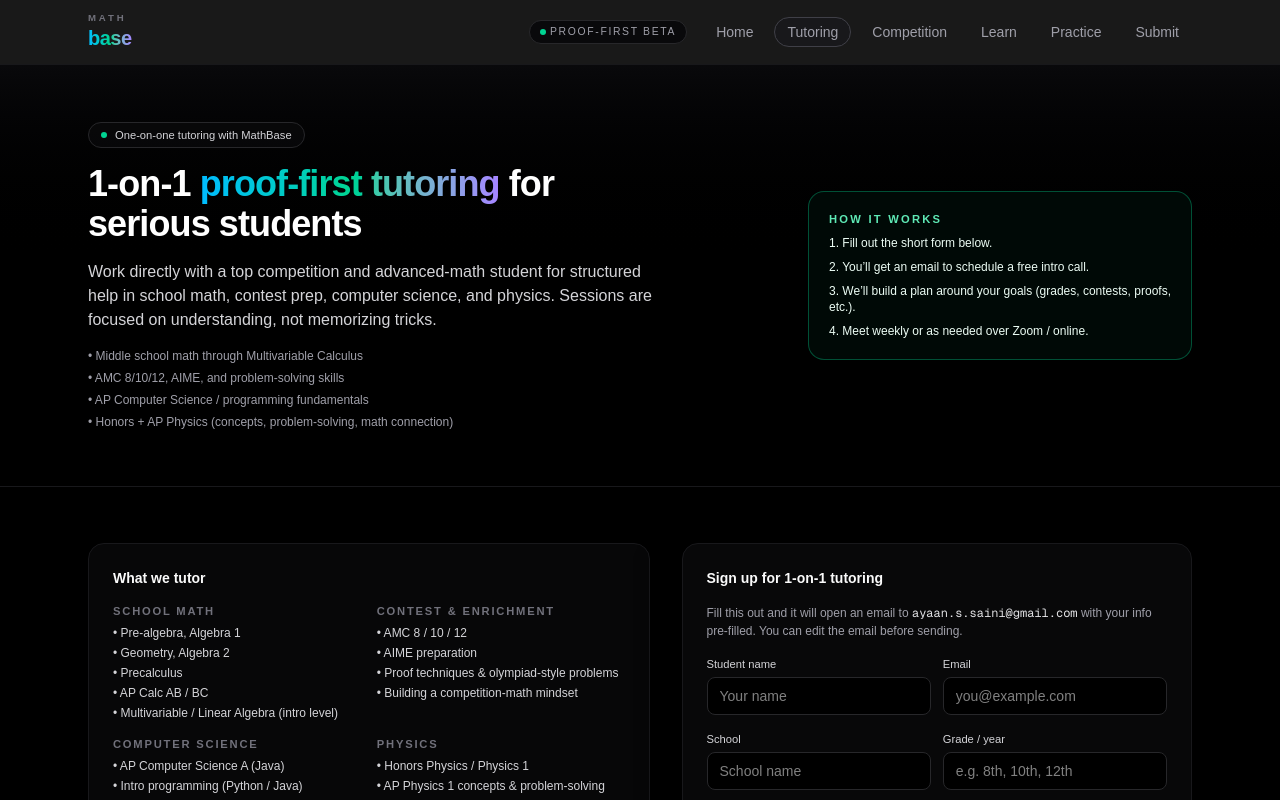
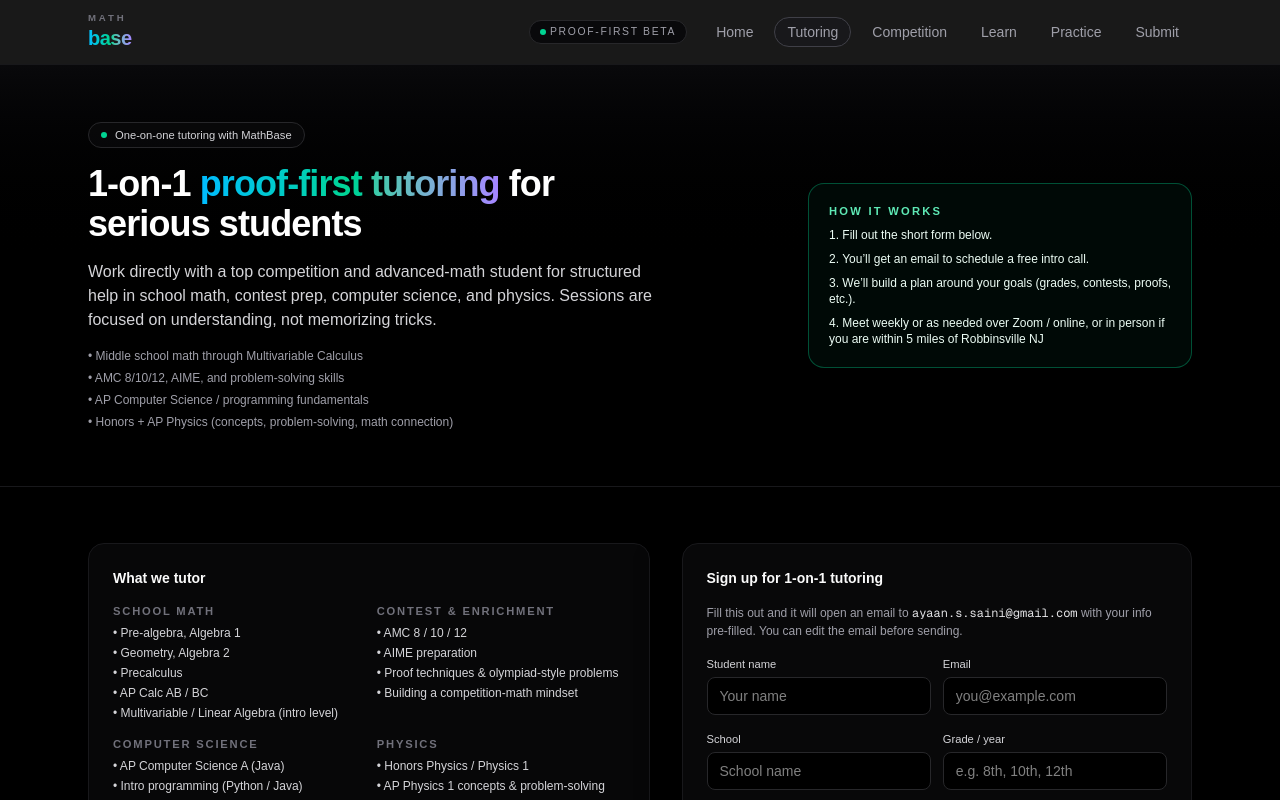
Before and after one commit to a-patek/mathbase, a Next.js app: page /tutoring in a window 1280 px wide. Shown: the top 800 px of the page. Built offline with nearby package versions, Linux system fonts and the light colour scheme.

Commit message:
changing info on tutoring

```diff
--- a/app/tutoring/page.tsx
+++ b/app/tutoring/page.tsx
@@ -84,7 +84,7 @@ export default function TutoringPage() {
               <li>1. Fill out the short form below.</li>
               <li>2. You’ll get an email to schedule a free intro call.</li>
               <li>3. We’ll build a plan around your goals (grades, contests, proofs, etc.).</li>
-              <li>4. Meet weekly or as needed over Zoom / online.</li>
+              <li>4. Meet weekly or as needed over Zoom / online, or in person if you are within 5 miles of Robbinsville NJ</li>
             </ul>
           </div>
         </div>
```
